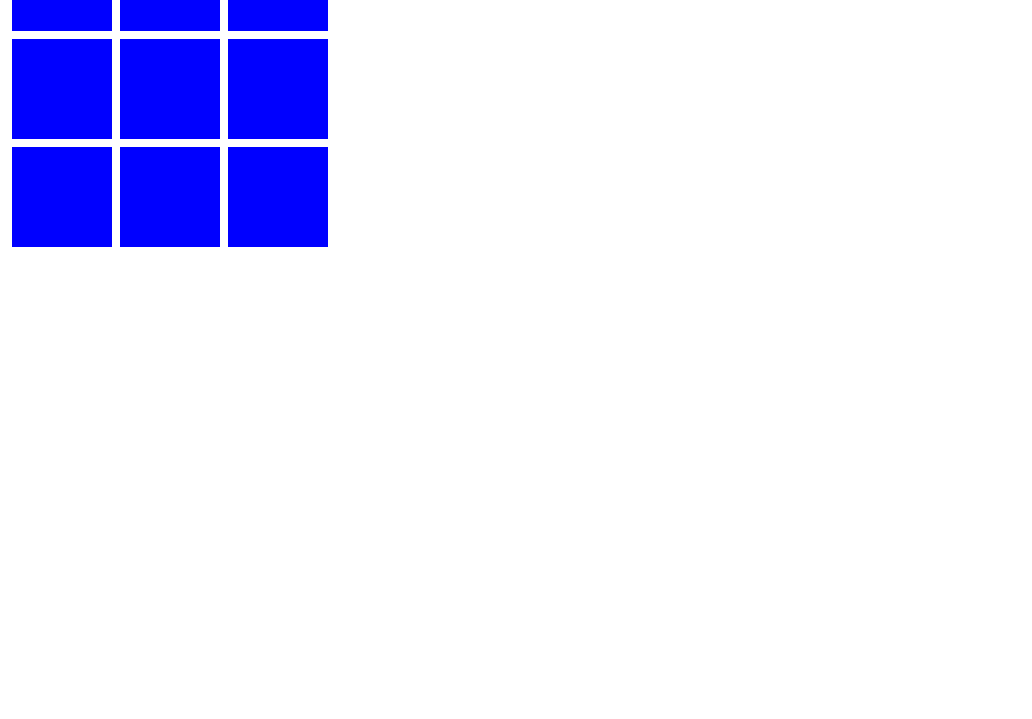
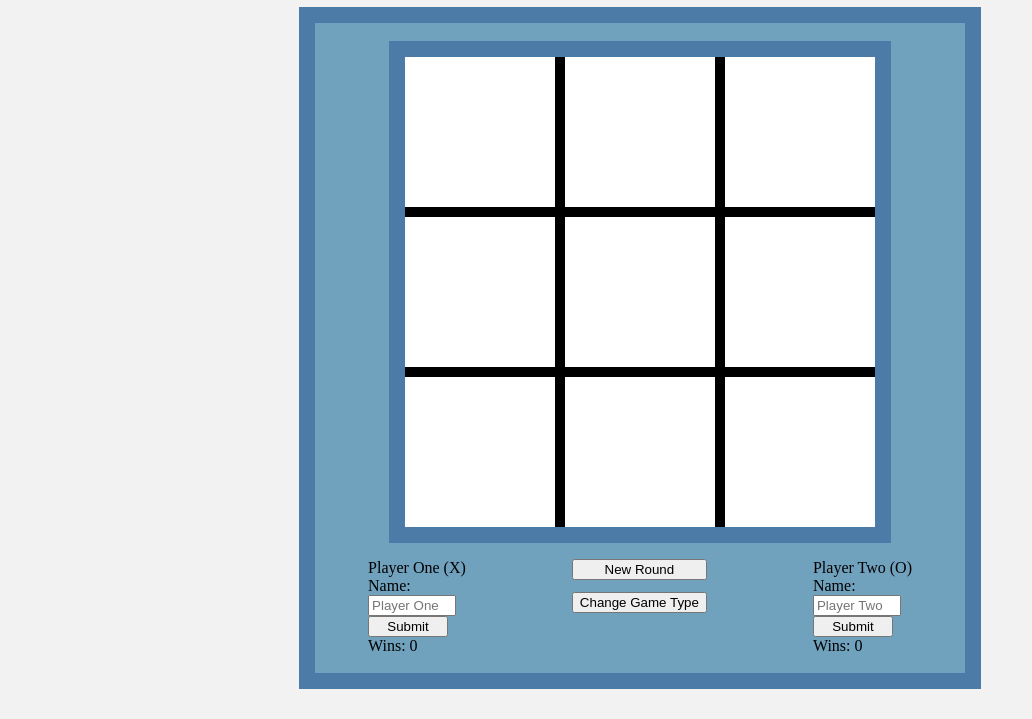
Before and after one commit to Khabera/tic-tac-toe, a plain HTML site: page index.html in a window 1280 px wide. Shown: the part 81-800 px from the top of the page, without its empty margins (0-1032 px from the left). Drawn offline with Linux system fonts and the light colour scheme.

Commit message:
Gameboard Styling and Player Info

```diff
--- a/index.html
+++ b/index.html
@@ -9,7 +9,30 @@
 </head>
 <script src='script.js' defer></script>
 <body>
-    <div id=gameboard></div>
+    <h1>Tic-Tac-Toe</h1>
+    <div id=player>
+        <div id=gameboard></div>
+        <div id=bottom-row>
+            <form id=p1>
+                <div>Player One (X)</div>
+                <label for="player-one">Name:</label>
+                <input type="text" id=player-one name=player-one autocomplete=off placeholder="Player One">
+                <input id=name-one-submit type='submit' value="Submit">
+                <div id=playerOne-wins>Wins: 0</div>
+            </form>
+            <div id=buttons>
+                <button id='new-round'>New Round</button>
+                <button>Change Game Type</button>
+            </div>
+            <form id=p2>
+                <div>Player Two (O)</div>
+                <label for="player-two">Name:</label>
+                <input type="text" id=player-two name=player-two autocomplete=off placeholder="Player Two">
+                <input id=name-two-submit type='button' value="Submit">
+                <div id=playerTwo-wins>Wins: 0</div>
+            </form>
 
+        </div>
+    </div>
 </body>
 </html>
--- a/style.css
+++ b/style.css
@@ -1,21 +1,72 @@
+/* color palette:
+    slight green #C5D1B2
+    beige #E8DCC8
+    blue #4B7BA6
+    lightblue #70A1BD
+    offwhite: #F2F2F2
+*/
+body{
+    display: flex;
+    flex-direction: column;
+    justify-content: center;
+    align-items: center;
+    background-color: #F2F2F2;
+}
+#player{
+    display: flex;
+    flex-direction: column;
+    width: 650px;
+    height: 650px;
+    background-color: #70A1BD;
+    align-items: center;
+    justify-content: center;
+    border: solid;
+    border-color: #4B7BA6;
+    border-width: 16px;
+}
+#bottom-row{
+    display: flex;
+    justify-content: space-around;
+    align-self: stretch;
+    margin-top: 16px;
+}
+#buttons{
+    display: flex;
+    flex-direction: column;
+    gap: 12px;
+}
+form{
+    display: flex;
+    flex-direction: column;
+}
 #gameboard{
     display: flex;
-    width: 350px;
+    width: 470px;
+    background-color: black;
     flex-wrap: wrap;
+    justify-content: space-between;
+    align-items:center;
+    gap: 10px;
+    border: solid;
+    border-color: #4B7BA6;
+    border-width: 16px;
 }
 .board-square{
-    background-color:blue;
-    width: 100px;
-    height: 100px;
-    margin: 4px;
+    background-color:white;
+    width: 150px;
+    height: 150px;
+    font-size: 100px;
+    text-align: center;
+}
+.button-highlight{
+    box-shadow: 0 0 1rem yellow;
 }
 .clicked-player{
     background-color: white;
 }
 div.error-click{
-    border-style: solid;
-    border-color: red;
-    width: 90px;
-    height: 90px;
-    border-width: 5px;
+    box-shadow: 0 0 1rem red;
 }
+input{
+    width: 80px;
+}
```
